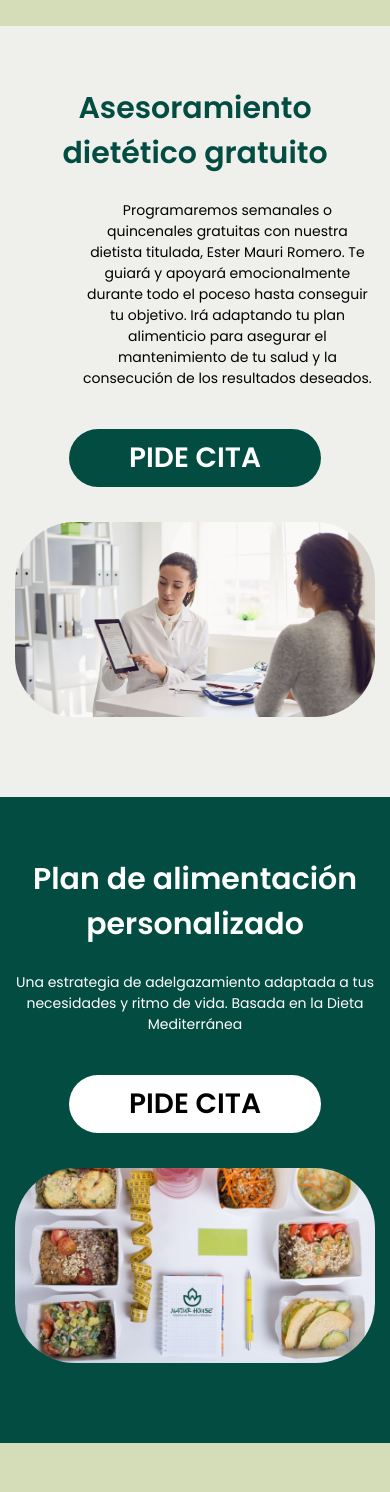
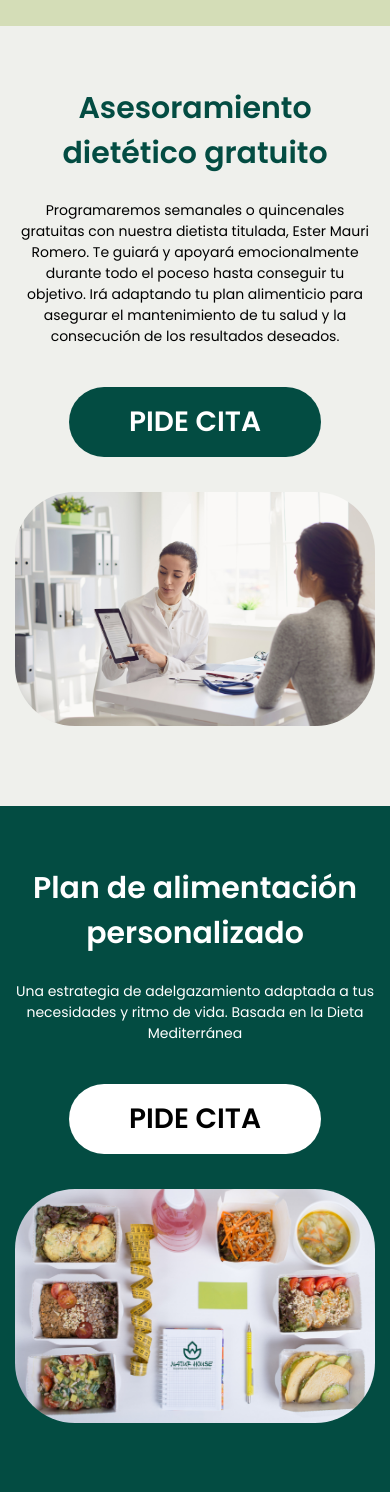
Before and after one commit to pacovargas/nhcadiz, a PHP site: page / in a window 390 px wide; the page is wider, and only the part inside the window is pictured. Shown: the part 2491-3983 px from the top of that part. Run offline with PHP 8.4, Linux system fonts and the light colour scheme.

Commit message:
ajustes responsive secciones complementos, plan alimenticio y asesoramiento

```diff
--- a/assets/css/main.css
+++ b/assets/css/main.css
@@ -322,6 +322,13 @@ h2{
     max-width: none;
 }
 
+#complementos .btn,
+#plan-alimentacion .btn,
+#asesoramiento .btn{
+    padding-top: 14px;
+    padding-bottom: 14px;
+}
+
 @media (max-width: 1199px){
     #plan{
         padding-top: 120px;
@@ -381,7 +388,7 @@ h2{
     }
 
     .asesoramiento-content div:nth-child(2){
-        height: 46.5vw;
+        height: 55vw;
         border-bottom-right-radius: 0;
     }
 
@@ -483,7 +490,8 @@ h2{
         padding-top: 0;
     }
 
-    .plan-alimentacion-content > div{
+    .plan-alimentacion-content > div,
+    .complementos-content > div{
         width: 100% !important;
         text-align: center;
     }
@@ -493,13 +501,31 @@ h2{
         margin-bottom: 50px;
     }
 
-    .plan-alimentacion-content > div:first-child{
+    .plan-alimentacion-content > div:first-child,
+    .complementos-content > div:nth-child(2){
         width: calc(100vw - 30px) !important;
         border-radius: 60px;
         margin: 0 auto;
         height: 50vw;
         background-position-y: 83%;
+    }
 
+    .asesoramiento-content div:first-child p{
+        padding-left: 0;
+    }
+
+    .complementos-content > div:first-child h2{
+        padding-left: 30px;
+        padding-right: 30px;
+    }
+
+    .complementos-content > div:first-child p{
+        padding-left: 15px;
+        padding-right: 15px;
+    }
+
+    .complementos-content{
+        padding-bottom: 100px;
     }
 }
 
@@ -598,14 +624,20 @@ h2{
     }
 
     #asesoramiento .asesoramiento-content h2,
-    #plan-alimentacion .plan-alimentacion-content h2{
+    #plan-alimentacion .plan-alimentacion-content h2,
+    #complementos .complementos-content h2{
         font-size: 30px
     }
 
     #asesoramiento .asesoramiento-content p,
-    #plan-alimentacion .plan-alimentacion-content p{
+    #plan-alimentacion .plan-alimentacion-content p,
+    #complementos .complementos-content p{
         font-size: 14px;
         margin-bottom: 40px;
+    }
+
+    #complementos .complementos-content p:not(:last-child){
+        margin-bottom: 0;
     }
 
     #asesoramiento .asesoramiento-c2a{
@@ -633,4 +665,11 @@ h2{
         margin-bottom: 35px;
     }
 
+
+    #complementos .complementos-content > div:nth-child(2),
+    #plan-alimentacion .plan-alimentacion-content > div:nth-child(1),
+    #asesoramiento .asesoramiento-content > div:nth-child(2){
+        height: 60vw;
+    }
+
 }
```
